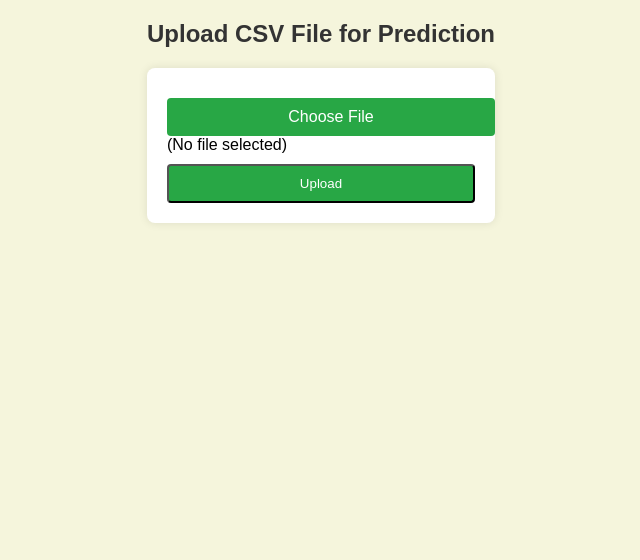
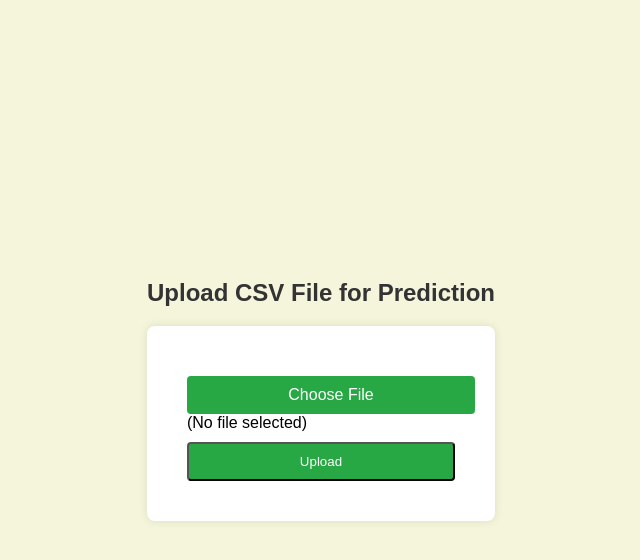
Before and after one commit to vamshi2401/project, a plain HTML site: page index.html in a window 1280 px wide. Shown: the whole page, without its empty margins (319-959 px from the left). Drawn offline with Linux system fonts and the light colour scheme.

Commit message:
Update index.html

```diff
--- a/index.html
+++ b/index.html
@@ -6,7 +6,7 @@
     <title>CSV File Upload</title>
     <style>
         body {
-            height: 100%;
+            height: 100vh;
             margin: 0;
             display: flex;
             justify-content: center;
@@ -16,7 +16,7 @@
         }
         form {
             background: #fff;
-            padding: 20px;
+            padding: 40px;
             border-radius: 8px;
             box-shadow: 0 0 10px rgba(0, 0, 0, 0.1);
         }
```
